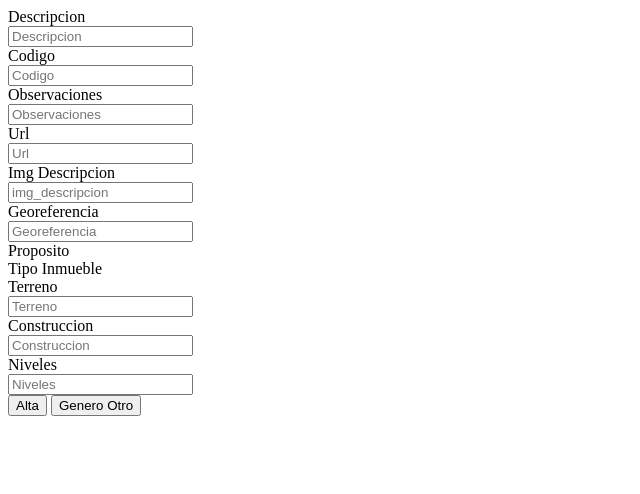
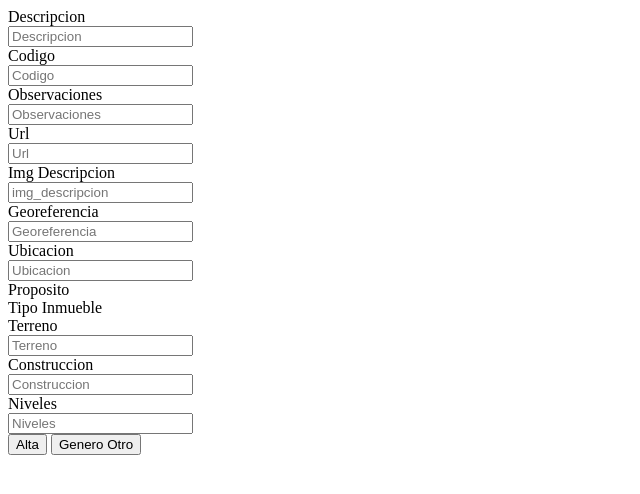
Before and after one commit to gamboamartin/inmobiliaria, a PHP site: page /templates/inputs/wt_hogar/alta.php in a window 1280 px wide. Shown: the top 494 px of the page, without its empty margins (0-640 px from the left). Run offline with PHP 8.4, Linux system fonts and the light colour scheme; the template is opened without the code that fills it, so the values that code supplies are empty.

Commit message:
v0.16.3 se agrego ubicacion a CRUD wt_hogar

```diff
--- a/controllers/controlador_wt_hogar.php
+++ b/controllers/controlador_wt_hogar.php
@@ -31,6 +31,7 @@ class controlador_wt_hogar extends system {
         $this->rows_lista[] = 'url';
         $this->rows_lista[] = 'img_descripcion';
         $this->rows_lista[] = 'georeferencia';
+        $this->rows_lista[] = 'ubicacion';
         $this->rows_lista[] = 'wt_proposito_id';
         $this->rows_lista[] = 'wt_tipo_inmueble_id';
         $this->rows_lista[] = 'terreno';
--- a/templates/inputs/wt_hogar/alta.php
+++ b/templates/inputs/wt_hogar/alta.php
@@ -37,6 +37,12 @@
     </div>
 </div>
 <div class="control-group col-sm-6">
+    <label class="control-label" for="ubicacion">Ubicacion</label>
+    <div class="controls">
+        <input type="text" name="ubicacion" value="" class="form-control" required="" id="ubicacion" placeholder="Ubicacion">
+    </div>
+</div>
+<div class="control-group col-sm-6">
     <label class="control-label" for="wt_proposito">Proposito</label>
     <div class="controls">
         <?php echo $controlador->inputs->select->wt_proposito_id; ?>
--- a/templates/inputs/wt_hogar/modifica.php
+++ b/templates/inputs/wt_hogar/modifica.php
@@ -47,6 +47,12 @@ use config\views;
     </div>
 </div>
 <div class="control-group col-sm-6">
+    <label class="control-label" for="ubicacion">Ubicacion</label>
+    <div class="controls">
+        <input type="text" name="ubicacion" value="<?php echo $controlador->row_upd->ubicacion; ?>" class="form-control" required="" id="ubicacion" placeholder="Ubicacion">
+    </div>
+</div>
+<div class="control-group col-sm-6">
     <label class="control-label" for="wt_proposito">Proposito</label>
     <div class="controls">
         <?php echo $controlador->inputs->select->wt_proposito_id; ?>
--- a/templates/listas/wt_hogar/row.php
+++ b/templates/listas/wt_hogar/row.php
@@ -9,6 +9,7 @@
     <td><?php echo $row->wt_hogar_observaciones; ?></td>
     <td><?php echo $row->wt_hogar_url; ?></td>
     <td><?php echo $row->wt_hogar_georeferencia; ?></td>
+    <td><?php echo $row->wt_hogar_ubicacion; ?></td>
     <td><?php echo $row->wt_hogar_wt_proposito_id; ?></td>
     <td><?php echo $row->wt_hogar_wt_tipo_inmueble_id; ?></td>
     <td><?php echo $row->wt_hogar_terreno; ?></td>
--- a/templates/listas/wt_hogar/thead.php
+++ b/templates/listas/wt_hogar/thead.php
@@ -6,6 +6,7 @@
     <th data-breakpoints="xs sm md"  data-type="html">Observaciones</th>
     <th data-breakpoints="xs sm md"  data-type="html">Url</th>
     <th data-breakpoints="xs sm md"  data-type="html">Georeferencia</th>
+    <th data-breakpoints="xs sm md"  data-type="html">Ubicacion</th>
     <th data-breakpoints="xs sm md"  data-type="html">Proposito</th>
     <th data-breakpoints="xs sm md"  data-type="html">Tipo Inmueble</th>
     <th data-breakpoints="xs sm md"  data-type="html">Terreno</th>
```
